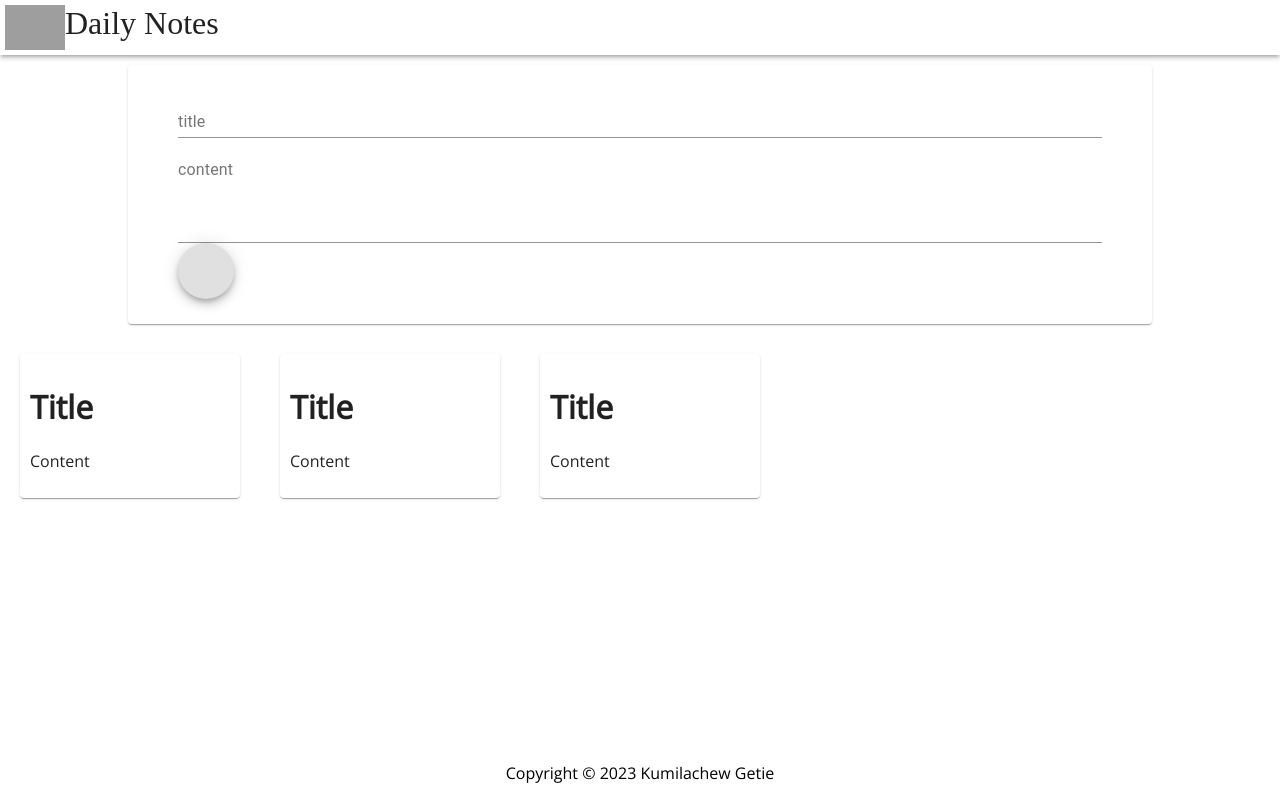
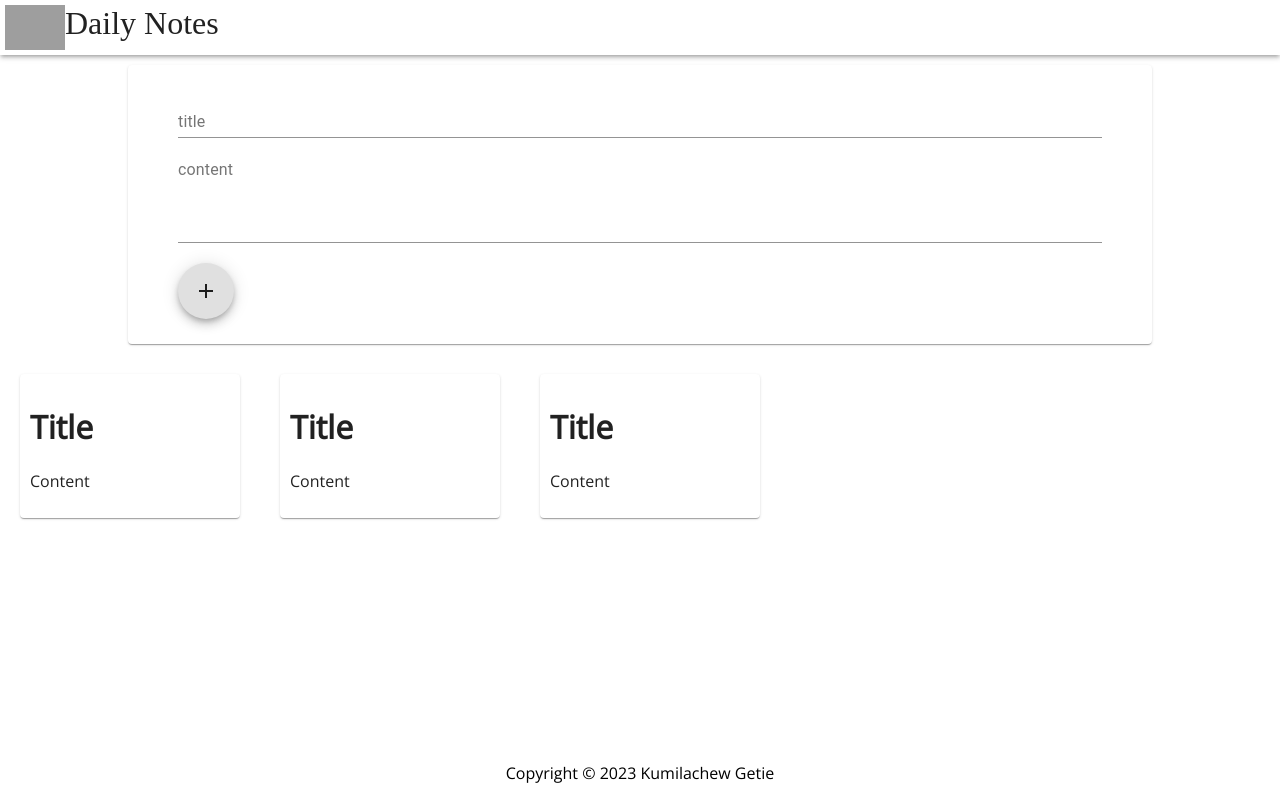
Before and after one commit to Kumilachew-g/react-daily-notes, a React (Create React App) app: page / in a window 1280 px wide. Built offline with nearby package versions, Linux system fonts and the light colour scheme; grey boxes are pictures that could not be loaded; the HTML template or start-up script is replaced by a standard one.

Commit message:
Import AddIcon from mui

```diff
--- a/src/components/FormArea.jsx
+++ b/src/components/FormArea.jsx
@@ -1,4 +1,5 @@
 import { Fab, Paper, TextField } from '@material-ui/core';
+import AddIcon from '@material-ui/icons/Add';
 
 function FormArea() {
   return (
@@ -12,7 +13,9 @@ function FormArea() {
           fullWidth
           autoComplete='off'
         />
-        <Fab />
+        <Fab style={{ marginTop: '20px' }}>
+          <AddIcon />
+        </Fab>
       </form>
     </Paper>
   );
```
